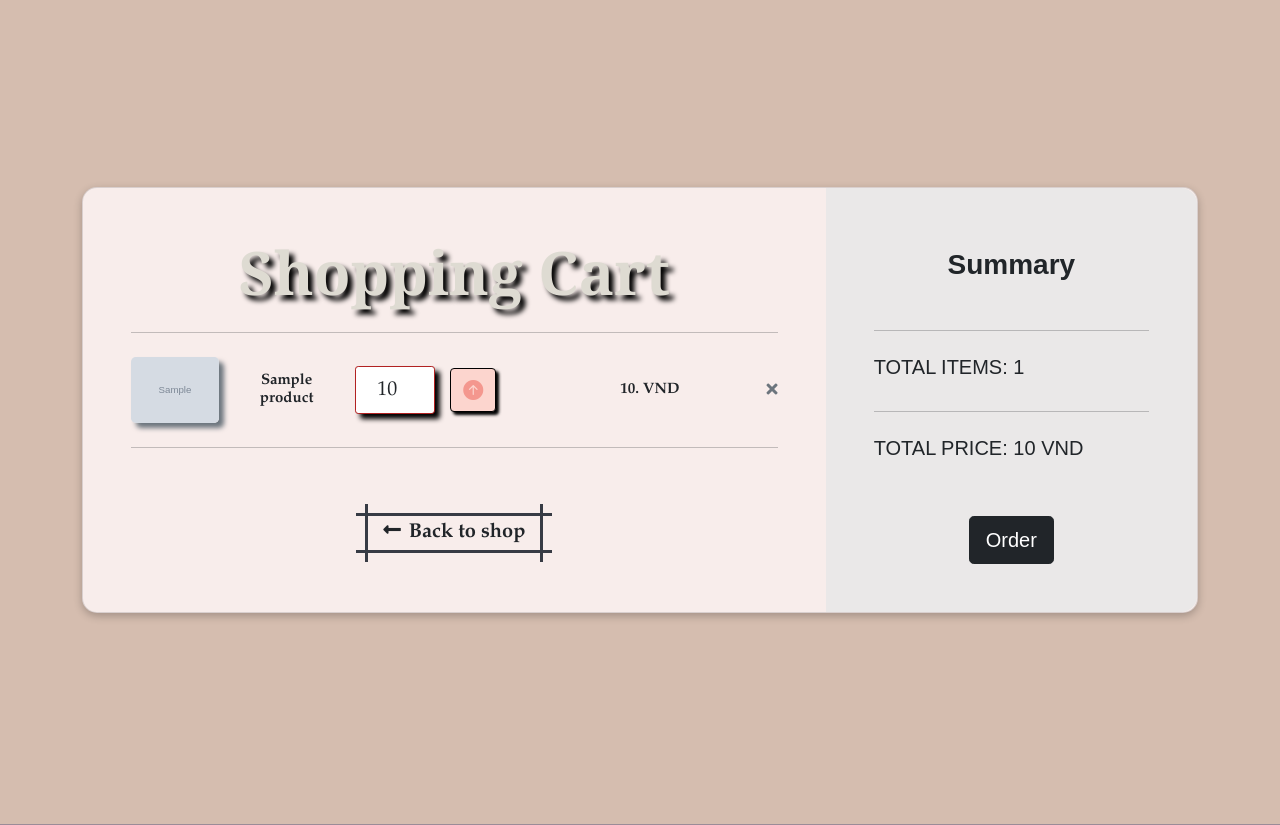
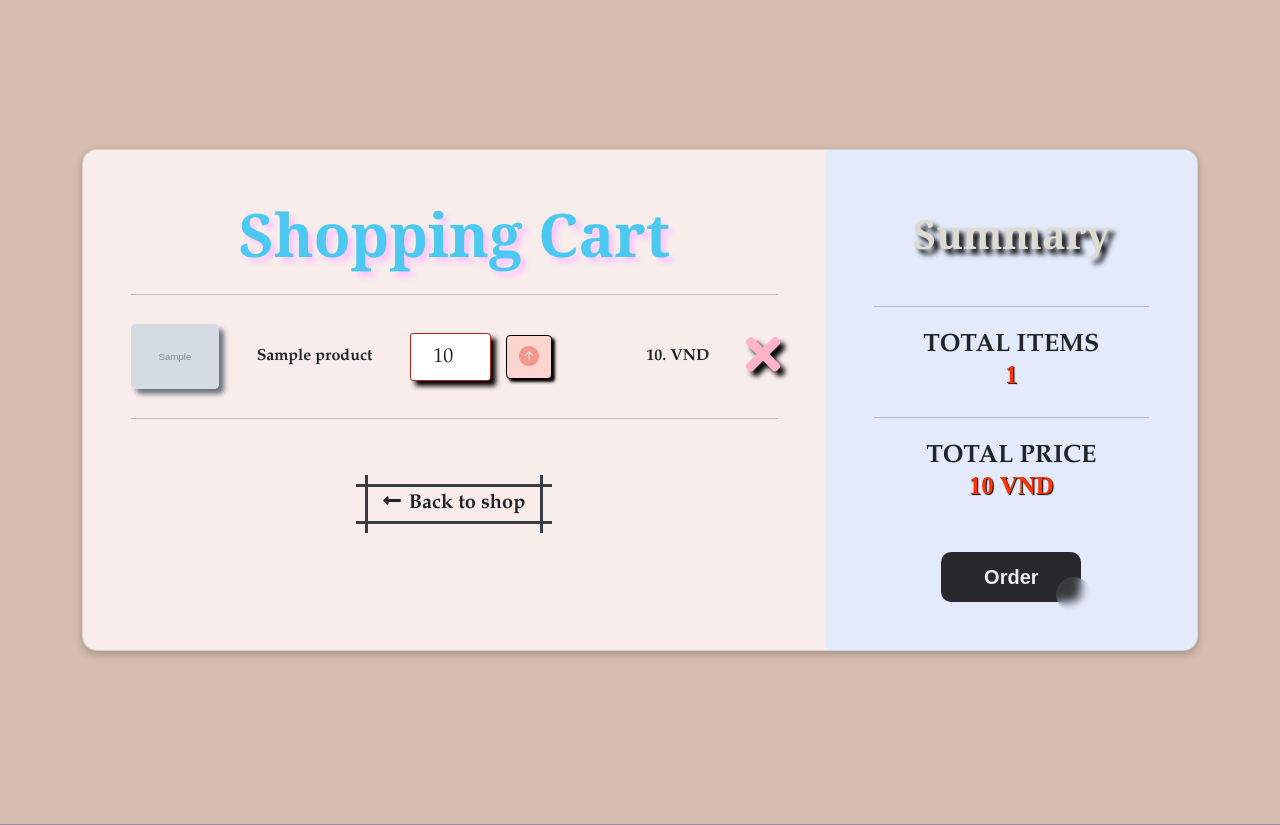
Before and after one commit to Switch-Factory/switchfactory, a Symfony app: template templates/cart/index.html.twig in a window 1280 px wide. Shown: the part 78-903 px from the top of the page. Run offline with Twig, Linux system fonts and the light colour scheme; the template is opened without the code that fills it: most values are stand-ins (such as "Sample title", 1, 10 or a date in 2020); grey boxes marked "Sample" are stand-in pictures; some libraries are stand-ins or nearby versions.

Commit message:
update shopping cart

```diff
--- a/templates/cart/index.html.twig
+++ b/templates/cart/index.html.twig
@@ -27,7 +27,7 @@ block body %}
 															{% set img = p.image %}
 															<img src="{{asset('uploads/'~img)}}" class="img-fluid rounded-3 shopcart-img" alt="Cotton T-shirt"/>
 														</div>
-														<div  class="col-md-3 col-lg-3 col-xl-2 shopcart-bigname">
+														<div  class="col-md-3 col-lg-3 col-xl-3 shopcart-bigname">
 															<h6 class="text-black mb-0 shopcart-name">{{p.name}}</h6>
 														</div>
 														<div class="col-md-3 col-lg-3 col-xl-3 d-flex">
@@ -41,12 +41,12 @@ block body %}
 														</div>
 													</form>
 
-													<div class="col-md-3 col-lg-2 col-xl-3 offset-lg-1">
+													<div class="col-md-3 col-lg-2 col-xl-2 offset-lg-1">
 														<h6 class="mb-0 shopcart-name">{{p.total}}. VND</h6>
 													</div>
-													<div class="col-md-1 col-lg-1 col-xl-1 text-end">
-														<a href="{{path("cart_delete",{"product":p.id}) }}" class="text-muted">
-															<i class="fas fa-times"></i>
+													<div class="col-md-1 col-lg-1 col-xl-1 text-end ">
+														<a href="{{path("cart_delete",{"product":p.id}) }}" class="text-muted button-delete ">
+															<i class="fas fa-times buttonicon-delete"></i>
 														</a>
 													</div>
 												</div>
@@ -62,25 +62,26 @@ block body %}
 										</div>
 									</div>
 								</div>
-								<div class="col-lg-4 bg-grey">
-									<div class="p-5">
-										<h3 class="fw-bold mb-5 mt-2 pt-1">Summary</h3>
+								<div class="col-lg-4 bg-grey ">
+									<div class="p-5 bgsum  ">
+										<h3 class="fw-bold mb-5 mt-2 pt-1 shopcar-title-h3">Summary</h3>
 										<hr class="my-4"/>
-										<div class="d-flex justify-content-between mb-4">
-											<h5 class="text-uppercase">Total items:
-												{{count}}</h5>
+										<div class=" mb-4">
+											<h5 class="text-uppercase shopcart-total">Total items<br>
+												<h12 class="shopcart-totalh12">{{count}}</h12>
+												</h5>
 										</div>
 										<hr class="my-4"/>
 
-										<div class="d-flex justify-content-between mb-5">
-											<h5 class="text-uppercase">Total price:
-												{{total}}
-												<h12>VND</h12>
+										<div class=" mb-5">
+											<h5 class="text-uppercase shopcart-total">Total price<br>
+												<h12 class="shopcart-totalh12">{{total}}
+												VND</h12>
 											</h5>
 											{# {% set totalPrice = p.count * p.price %} #}
 										</div>
-										<form action="{{path('order_cart')}}">
-											<button type="submit" class="btn btn-dark btn-block btn-lg" data-mdb-ripple-color="dark">
+										<form action="{{path('order_cart')}}" style="display: inline-block;">
+											<button type="submit" class="shopcart-buttonorder" data-mdb-ripple-color="dark">
 												Order
 											</button>
 										</form>
@@ -109,16 +110,16 @@ block body %}
 			.title-cart{
 				font-family:Georgia;
 				font-weight:bold;
-				color: #dedbd2;
-				text-shadow:5px 5px 5px #000;
+				color: #4cc9f0;
+				text-shadow:5px 5px 5px #ffc6ff;
 				font-size:60px;
 				border-color: #B22222;
 			}
 			.title-cart:hover{
 				font-family:Georgia;
 				font-weight:bold;
-				color: #4cc9f0;
-				text-shadow:5px 5px 5px #ffc6ff;
+				color: #dedbd2;
+				text-shadow:5px 5px 5px #000;
 				font-size:60px;
 				border-color: #B22222;
 			}
@@ -128,7 +129,7 @@ block body %}
 			} */
 			.shopcart-name{
 				font-family:'Palatino Linotype', 'Book Antiqua' ,'Palatino';
-				font-size:15px;
+				font-size:16px;
 				font-weight:bold;
 			}
 			.shopcart-value{
@@ -171,6 +172,16 @@ block body %}
 			.bi:hover{
 				font-size: 20px;
 				color:#fff;
+			}
+			.bgsum{
+				border-radius:60px
+
+			}
+
+
+
+			.shopcart-bgSumary{
+				background:red;
 			}
 
 
@@ -217,6 +228,134 @@ block body %}
 				background: var(--color);
 				color: #fff;
 				}
+
+				.button-delete{
+					font-size:50px;
+				}
+
+				.buttonicon-delete{
+					color: #ffb3c6;
+					text-shadow: 5px 5px 5px #000;
+					border-color: #ffb703;
+				}
+				.buttonicon-delete:hover{
+					color: #FF0000;
+;
+					text-shadow: 5px 5px 5px #000;
+					border-color: #ffb703;
+				}
+
+				.bg-grey{
+					background-color:#e2eafc;
+					border-radius:5px;
+				}
+
+
+				.shopcar-title-h3{
+					font-family:Georgia;
+				font-weight:bold;
+				color: #dedbd2	;
+				text-shadow:5px 5px 5px #000;
+				font-size:40px;
+				border-color: #B22222;
+				}
+				.shopcar-title-h3:hover{
+					font-family:Georgia;
+				font-weight:bold;
+				color: #4cc9f0	;
+				text-shadow:5px 5px 5px #ffc6ff;
+				font-size:40px;
+				border-color: #B22222;
+				}
+
+				.text-uppercase{
+					font-family:'Palatino Linotype', 'Book Antiqua' ,'Palatino';
+				font-size:25px;
+				font-weight:bold;
+				}
+				.shopcart-total{
+					justify-content:center
+				}
+				.shopcart-totalh12{
+				color:#FF3300;
+				text-shadow: 1px 1px 1px #000;
+				font-family: 'Original Surfer', 'cursive';
+				font-size: 30	px;
+				line-height: 28px;
+				margin: 0 0 24px;
+					 /* font-size: 26px; font-weight: 300; color: #ff3300; margin: 0 0 24px; */
+				}
+
+
+/* CSS */
+.shopcart-buttonorder {
+
+  all: unset;
+  width: 100px;
+  height: 30px;
+  font-size: 20px;
+  font-weight:bold;
+  background: transparent;
+  border: none;
+  position: relative;
+  color: #f0f0f0;
+  cursor: pointer;
+  z-index: 1;
+  padding: 10px 20px;
+  display: flex;
+  align-items: center;
+  justify-content: center;
+  white-space: nowrap;
+  user-select: none;
+  -webkit-user-select: none;
+  touch-action: manipulation;
+}
+
+.shopcart-buttonorder::after,
+.shopcart-buttonorder::before {
+  content: '';
+  position: absolute;
+  bottom: 0;
+  right: 0;
+  z-index: -99999;
+  transition: all .4s;
+}
+
+.shopcart-buttonorder::before {
+  transform: translate(0%, 0%);
+  width: 100%;
+  height: 100%;
+  background: #28282d;
+  border-radius: 10px;
+}
+
+.shopcart-buttonorder::after {
+  transform: translate(10px, 10px);
+  width: 35px;
+  height: 35px;
+  background: #ffffff15;
+  backdrop-filter: blur(5px);
+  -webkit-backdrop-filter: blur(5px);
+  border-radius: 50px;
+}
+
+.shopcart-buttonorder:hover::before {
+  transform: translate(5%, 20%);
+  width: 110%;
+  height: 110%;
+}
+
+.shopcart-buttonorder:hover::after {
+  border-radius: 10px;
+  transform: translate(0, 0);
+  width: 100%;
+  height: 100%;
+}
+
+.shopcart-buttonorder:active::after {
+  transition: 0s;
+  transform: translate(0, 5%);
+}
 
 
 			/* .text-body{
@@ -278,7 +417,6 @@ cursor:pointer;
 
 
 
-
 		@media(min-width: 1025px) {
 			.h-custom {
 				height: 100vh !important;
@@ -296,9 +434,6 @@ cursor:pointer;
 			top: 13px;
 		}
 
-		.bg-grey {
-			background-color: #eae8e8;
-		}
 
 		@media(min-width: 992px) {
 			.card-registration-2 .bg-grey {
```
